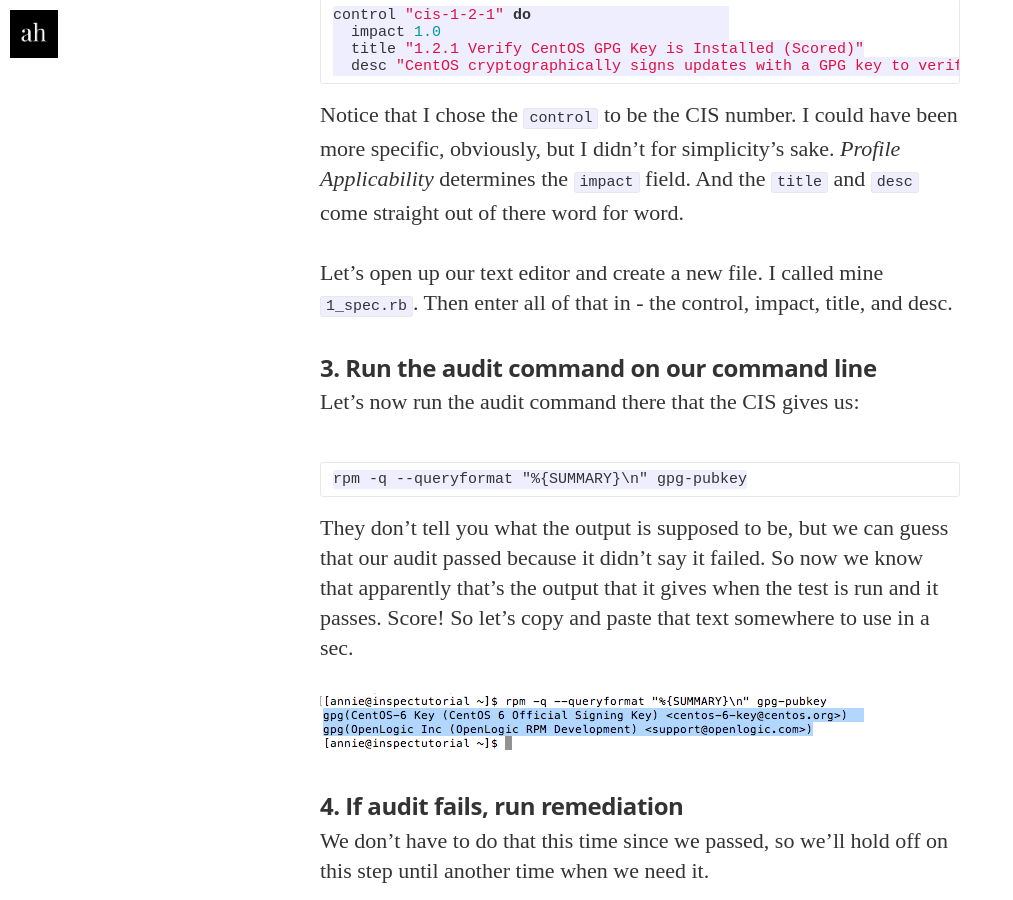
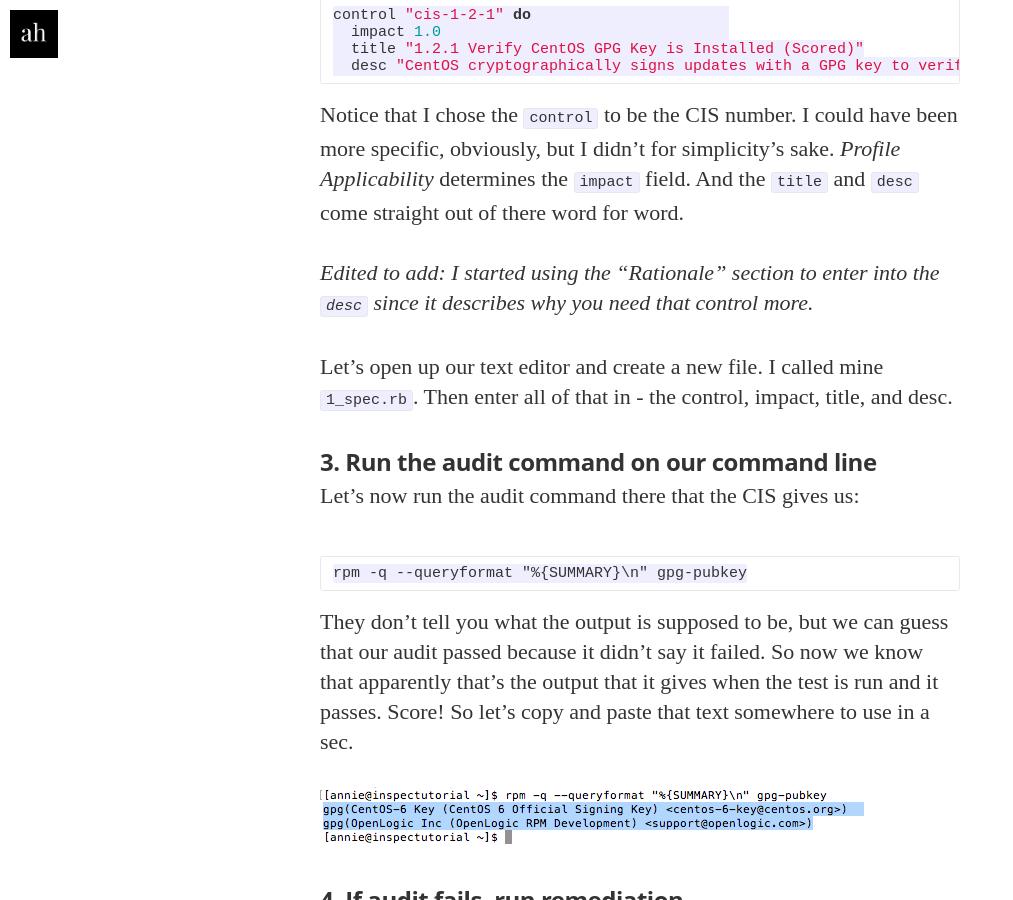
Before and after one commit to anniehedgpeth/anniehedgpeth.github.io, a Jekyll site: the page built from _posts/2016-05-15-inspec-basics-2.markdown, in a window 1280 px wide and 900 px high, scrolled down 3852 px. Shown: the whole window, without its empty margins (0-1013 px from the left). Built offline with Jekyll 4.4.1, drawn with Linux system fonts in a browser that asks for light colours; nearby versions of some CDN libraries; some web fonts are replaced.

Commit message:
Edited InSpec Basics 2 to add why I use "rationale" instead of "description"

```diff
--- a/_posts/2016-05-15-inspec-basics-2.markdown
+++ b/_posts/2016-05-15-inspec-basics-2.markdown
@@ -81,6 +81,8 @@ control "cis-1-2-1" do
 
 Notice that I chose the `control` to be the CIS number. I could have been more specific, obviously, but I didn't for simplicity's sake. *Profile Applicability* determines the `impact` field. And the `title` and `desc` come straight out of there word for word.
 
+*Edited to add: I started using the "Rationale" section to enter into the `desc` since it describes why you need that control more.*
+
 Let's open up our text editor and create a new file. I called mine `1_spec.rb`. Then enter all of that in - the control, impact, title, and desc.
 
 ### 3. Run the audit command on our command line
```
